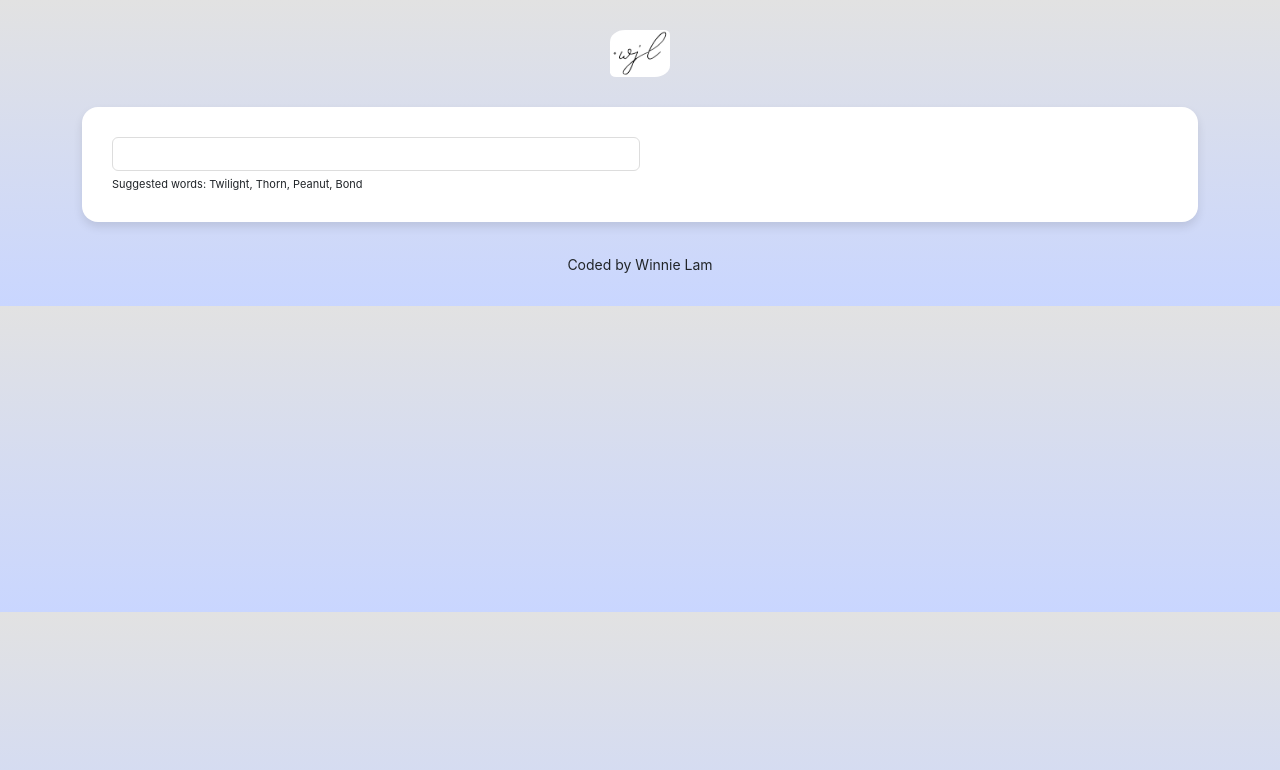
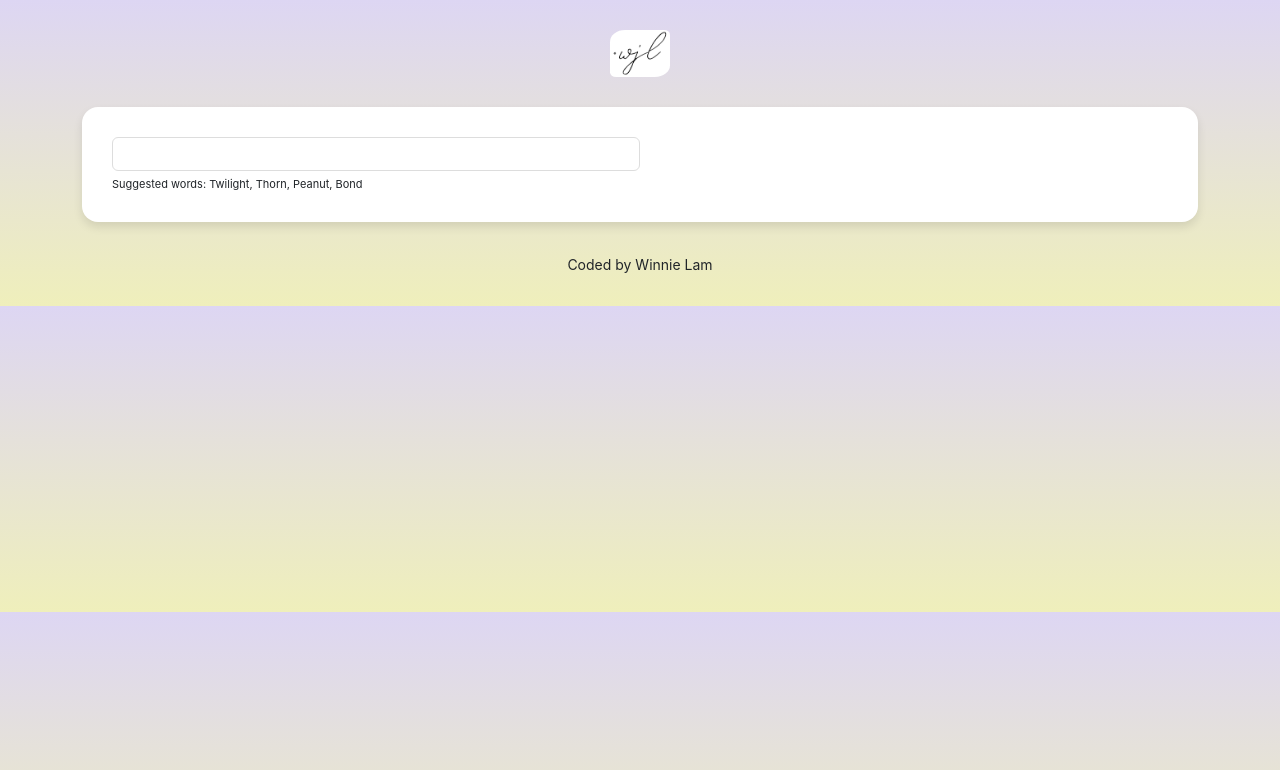
Before and after one commit to Winniee356/Dictionary-react, a React (Create React App) app: page / in a window 1280 px wide. Shown: the top 770 px of the page. Built offline with nearby package versions, Linux system fonts and the light colour scheme; no server answers.

Commit message:
Update App.css

```diff
--- a/src/App.css
+++ b/src/App.css
@@ -1,5 +1,5 @@
 body{
-  background:linear-gradient(#e2e2e2, #c9d6ff);
+  background:linear-gradient(#ddd6f3, #EFEFBB);
 }
 
 .App-header {
```
